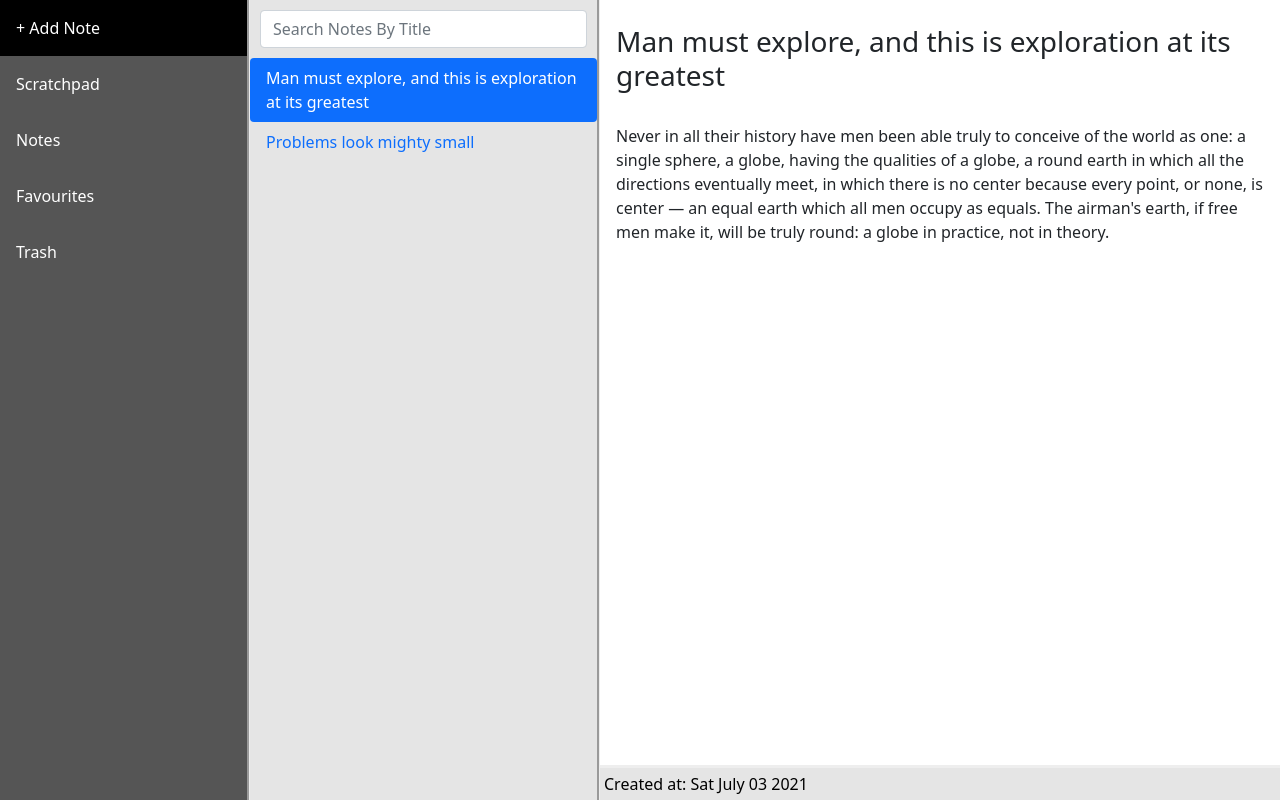
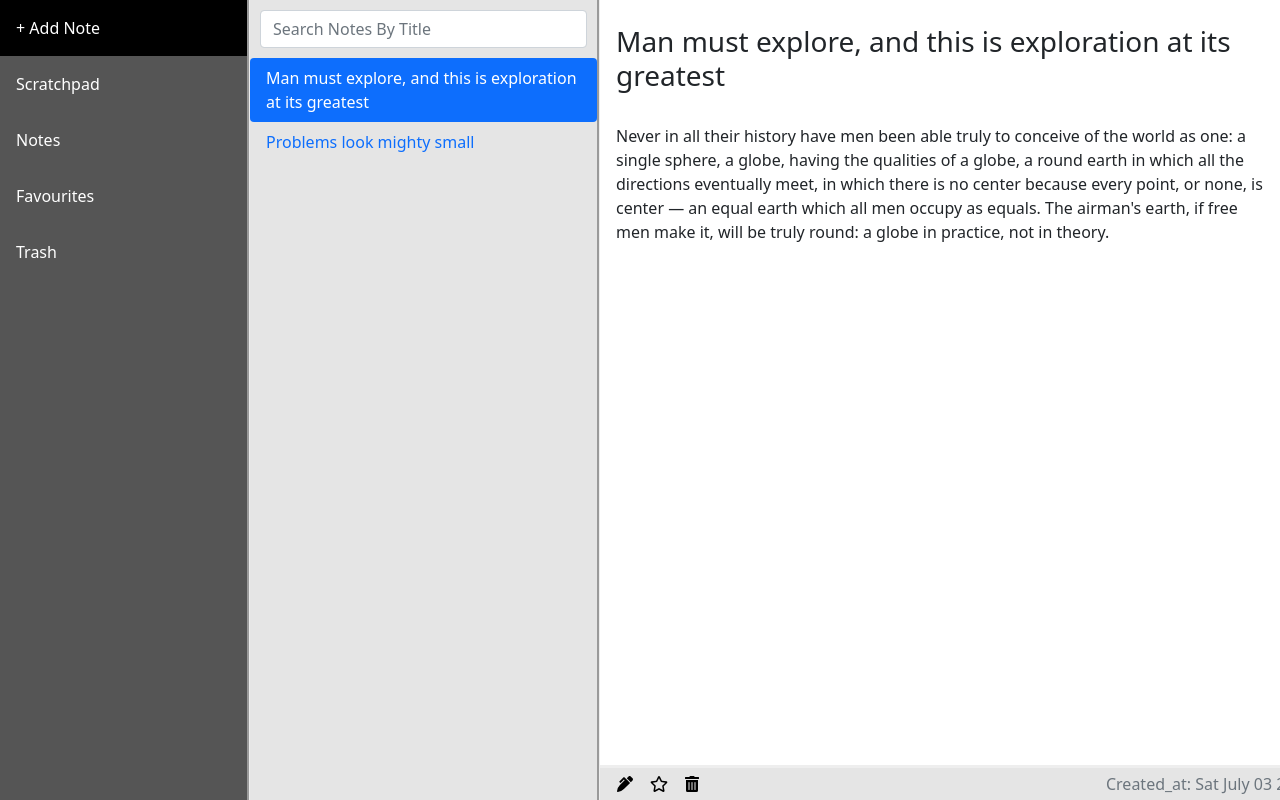
Before and after one commit to SiamAnzir/react-keep-notes, a React (Create React App) app: page / in a window 1280 px wide. Built offline with nearby package versions, Linux system fonts and the light colour scheme.

Commit message:
[Added] Trash,Favourites,Update Button

```diff
--- a/src/components/Notes.js
+++ b/src/components/Notes.js
@@ -1,12 +1,25 @@
 import React, {useContext} from "react";
 import NotesContext from "../context/NoteContext";
-import {Container, Tab ,Col, Nav, Form, FormControl} from "react-bootstrap";
+import {Tab ,Col, Nav, Form, FormControl,Row} from "react-bootstrap";
+import { FontAwesomeIcon } from "@fortawesome/react-fontawesome";
+import {faPenAlt,  faTrashAlt} from "@fortawesome/free-solid-svg-icons";
+import {faStar} from "@fortawesome/free-regular-svg-icons"
 
 const Notes = () => {
 
     const {notes, setNotes} = useContext(NotesContext);
-    const noteTab = notes.length > 0 ? (
-        notes.map(note => (
+
+    const trashNote = (noteId,selectedNote) => {
+        selectedNote.trash = true;
+        setNotes(notes.map(note => (note.id === noteId ? selectedNote : note)));
+    };
+
+    const addToFavouriteNote = (noteId,selectedNote) => {
+        selectedNote.favourite_note = true;
+        setNotes(notes.map(note => (note.id === noteId ? selectedNote : note)));
+    }
+
+    const noteTab = notes.map(note => (note.trash === false) ? (
         <>
             <Nav variant="pills" className="flex-column" key={note.id}>
                 <Nav.Item>
@@ -14,12 +27,10 @@ const Notes = () => {
                 </Nav.Item>
             </Nav>
         </>
-        ))
     ) : (
         <div></div>
-    );
-    const viewNotes = notes.length > 0 ? (
-        notes.map(note => (
+    ));
+    const viewNotes = notes.map(note => (note.trash === false) ? (
             <>
                 <Tab.Content key={note.id}>
                     <Tab.Pane eventKey={note.id}>
@@ -29,18 +40,29 @@ const Notes = () => {
                     </Tab.Pane>
                 </Tab.Content>
             </>
-        ))
     ) : (
-        <div><h2>There is no notes to show</h2></div>
-    );
+        <div></div>
+    ));
 
-    const footerText = notes.map(note => (
+    const footerText =  notes.map(note => (note.trash === false) ? (
         <>
-           <Tab.Content>
-               <Tab.Pane className="m-1" eventKey={note.id}> Created at:  {note.created_at} </Tab.Pane>
+            <Tab.Content key={note.id}>
+                <Tab.Pane className="m-1" eventKey={note.id}>
+                    <Row>
+                        <Col className="text-start ">
+                            <span style={{ marginLeft: '.8rem' }}> <FontAwesomeIcon icon={faPenAlt}/> </span>
+                            <span style={{ marginLeft: '.8rem' }} onClick={() => addToFavouriteNote(note.id,note)} > <FontAwesomeIcon icon={faStar}/> </span>
+                            <span style={{ marginLeft: '.8rem' }} onClick={() => trashNote(note.id,note)}> <FontAwesomeIcon icon={faTrashAlt}/> </span>
+                        </Col>
+                        <Col className="text-end text-muted"> Created_at: {note.created_at} </Col>
+                    </Row>
+                </Tab.Pane>
             </Tab.Content>
         </>
+    ) : (
+        <div></div>
     ));
+
     return(
         <div>
             <Tab.Container id="left-tabs-example" defaultActiveKey={notes[0].id}>
```
Lines whose indentation alone changed are shown as unchanged.
